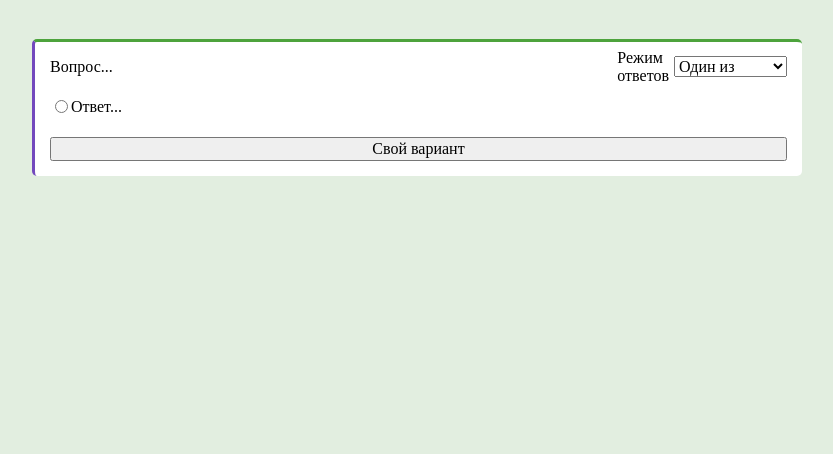
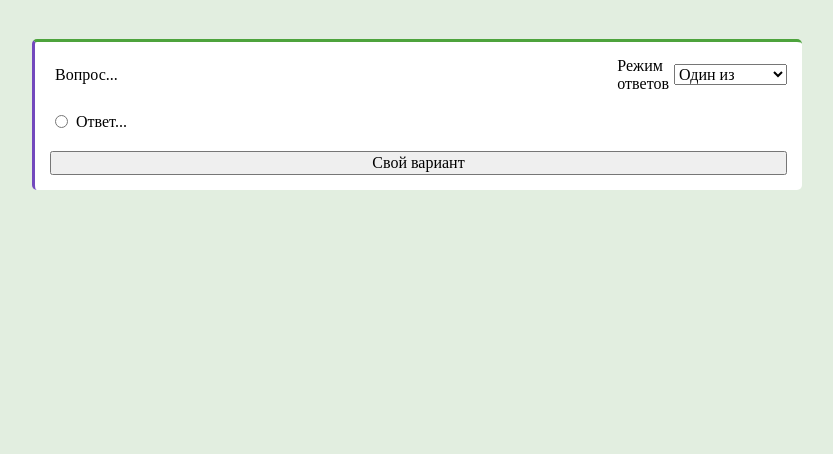
Before and after one commit to uvaprol/QuizGenerator, a Flask app: page / in a window 1280 px wide. Shown: the part 346-800 px from the top of the page, without its empty margins (223-1056 px from the left). Run offline with Flask 3, Linux system fonts and the light colour scheme; some web fonts are replaced.

Commit message:
input fix

```diff
--- a/static/style/style.css
+++ b/static/style/style.css
@@ -90,6 +90,7 @@
   background-color: white;
   box-sizing: border-box;
   width: 770px;
+  height: auto;
   border: 3px #e2eee0 solid;
   border-top-color: #4da33c;
   border-left-color: #7349bd;
@@ -102,15 +103,12 @@
   gap: 20px;
 }
 body main section div {
-  height: 20px;
   display: flex;
   align-items: center;
 }
 body main section .question-fill {
+  width: 100%;
   justify-content: space-between;
-}
-body main section .question-fill .input {
-  width: 100%;
 }
 body main section .question-fill .mod {
   gap: 5px;
@@ -120,5 +118,9 @@
   bottom: 2px;
 }
 body main section .input {
+  padding: 0 5px;
+  display: block;
+  width: 100%;
+  height: auto;
   outline: none;
 }/*# sourceMappingURL=style.css.map */
--- a/static/style/style.scss
+++ b/static/style/style.scss
@@ -96,7 +96,7 @@
             background-color: white;
             box-sizing: border-box;
             width: 770px;
-            // height: 200px;
+            height: auto;
             border: 3px $main solid;
             border-top-color: $fill;
             border-left-color: $elem;
@@ -108,15 +108,12 @@
             flex-direction: column;
             gap: 20px;
             div{
-                height: 20px;
                 display: flex;
                 align-items: center;
             }
             .question-fill{
+                width: 100%;
                 justify-content: space-between;
-                .input{
-                    width: 100%;
-                }
                 .mod{
                     gap: 5px;
                 }
@@ -128,6 +125,11 @@
                 }
             }
             .input{
+                // background-color: aqua;
+                padding: 0 5px;
+                display: block;
+                width: 100%;
+                height: auto;
                 outline: none;
             }
         }
```
Also changed, not shown: 1 other file.
